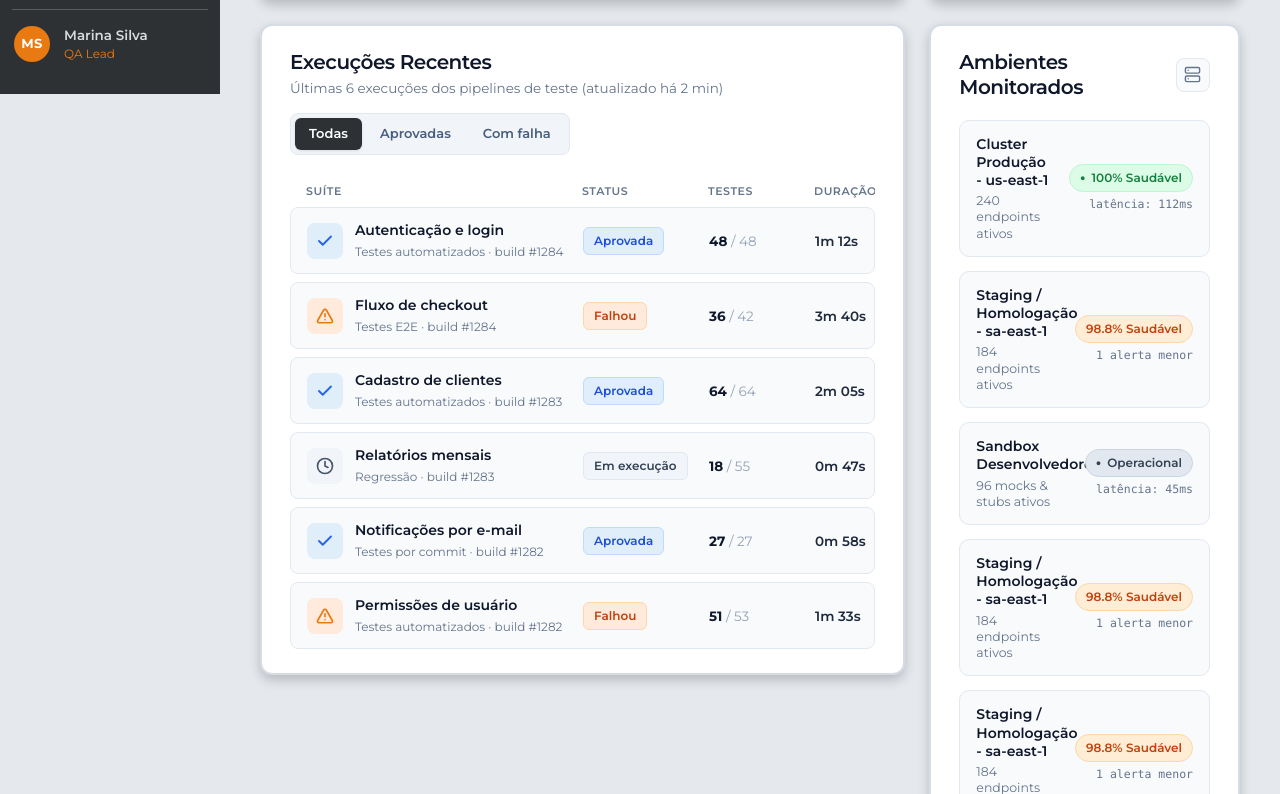
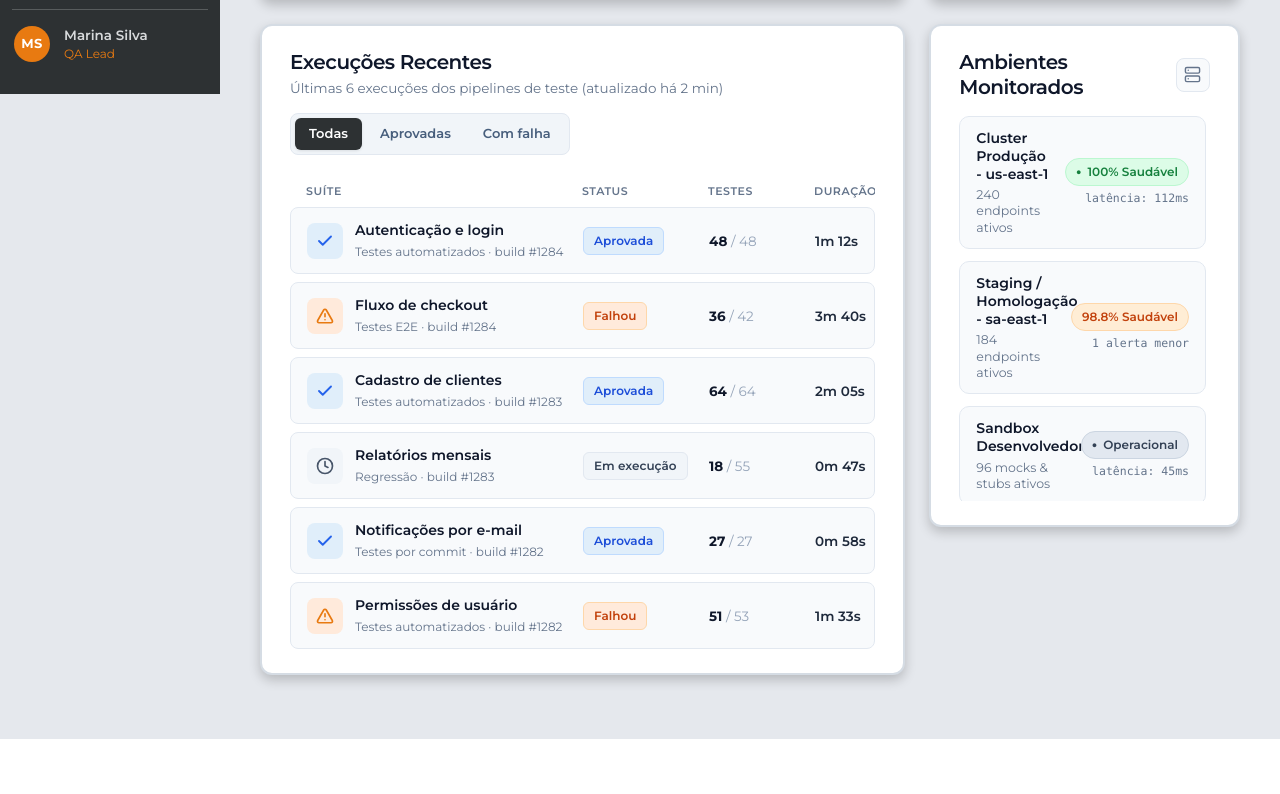
Before and after one commit to Qore-Analitycs/Qore-Analytics---Front-End, a Next.js app: page /dashboard in a window 1280 px wide. Shown: the part 706-1500 px from the top of the page. After the commit the page ends 1445 px from the top, so only its background shows below. Built offline with nearby package versions, Linux system fonts and the light colour scheme.

Commit message:
:recycle: refactor Refatorando componente AmbientesMonitorados

```diff
--- a/src/components/AmbientesMonitorados/AmbientesMonitorados.module.css
+++ b/src/components/AmbientesMonitorados/AmbientesMonitorados.module.css
@@ -7,7 +7,8 @@
     box-shadow: var(--sombra);
     display: flex;
     flex-direction: column;
-    gap: 20px;
+    gap: 16px;
+    box-sizing: border-box;
 }
 
 .cabecalho {
@@ -45,10 +46,12 @@
     display: flex;
     flex-direction: column;
     padding: 0;
+    min-height: 0;
 }
 
 /* ==========================================
    LISTA DE SUB-CARDS DE AMBIENTES
+   (max-height + scrollbar sutil)
    ========================================== */
 .listaAmbientes {
     list-style: none;
@@ -56,7 +59,30 @@
     padding: 0;
     display: flex;
     flex-direction: column;
-    gap: 14px;
+    gap: 12px;
+    max-height: 385px;
+    overflow-y: auto;
+    padding-right: 4px;
+    scrollbar-width: thin;
+    scrollbar-color: #CBD5E1 transparent;
+}
+
+/* Barra de rolagem sutil e moderna */
+.listaAmbientes::-webkit-scrollbar {
+    width: 5px;
+}
+
+.listaAmbientes::-webkit-scrollbar-track {
+    background: transparent;
+}
+
+.listaAmbientes::-webkit-scrollbar-thumb {
+    background-color: #CBD5E1;
+    border-radius: 999px;
+}
+
+.listaAmbientes::-webkit-scrollbar-thumb:hover {
+    background-color: #94A3B8;
 }
 
 .subCardAmbiente {
@@ -64,7 +90,7 @@
     align-items: center;
     justify-content: space-between;
     gap: 16px;
-    padding: 14px 16px;
+    padding: 12px 16px;
     background-color: #F8FAFC;
     border: 1px solid #E2E8F0;
     border-radius: 10px;
@@ -129,21 +155,21 @@
     line-height: 1;
 }
 
-/* 1. Verde / Azul claro (Produção) */
+/* 1. Verde / Produção */
 .badgeSaudavel {
     background-color: #DCFCE7;
     color: #15803D;
     border: 1px solid #BBF7D0;
 }
 
-/* 2. Laranja suave (Staging) */
+/* 2. Laranja suave / Staging */
 .badgeAlerta {
     background-color: #FFEDD5;
     color: #C2410C;
     border: 1px solid #FED7AA;
 }
 
-/* 3. Cinza neutro (Sandbox) */
+/* 3. Cinza neutro / Sandbox */
 .badgeOperacional {
     background-color: #E2E8F0;
     color: #334155;
--- a/src/components/AmbientesMonitorados/AmbientesMonitorados.tsx
+++ b/src/components/AmbientesMonitorados/AmbientesMonitorados.tsx
@@ -22,6 +22,7 @@ export type AmbienteMonitorado = {
 
 export type AmbientesMonitoradosProps = {
     ambientes?: AmbienteMonitorado[];
+    limite?: number;
 };
 
 const AMBIENTES_PADRAO: AmbienteMonitorado[] = [
@@ -53,31 +54,22 @@ const AMBIENTES_PADRAO: AmbienteMonitorado[] = [
         variante: "operacional",
     },
     {
-        id: "staging-sa-east-1",
-        titulo: "Staging / Homologação - sa-east-1",
-        subtitulo: "184 endpoints ativos",
-        statusTexto: "98.8% Saudável",
-        exibirPonto: false,
-        detalheSecundario: "1 alerta menor",
-        variante: "alerta",
+        id: "gateway-us-east-2",
+        titulo: "Gateway Pagamentos - us-east-2",
+        subtitulo: "62 endpoints ativos",
+        statusTexto: "100% Saudável",
+        exibirPonto: true,
+        detalheSecundario: "latência: 88ms",
+        variante: "saudavel",
     },
     {
-        id: "staging-sa-east-1",
-        titulo: "Staging / Homologação - sa-east-1",
-        subtitulo: "184 endpoints ativos",
-        statusTexto: "98.8% Saudável",
-        exibirPonto: false,
-        detalheSecundario: "1 alerta menor",
-        variante: "alerta",
-    },
-    {
-        id: "staging-sa-east-1",
-        titulo: "Staging / Homologação - sa-east-1",
-        subtitulo: "184 endpoints ativos",
-        statusTexto: "98.8% Saudável",
-        exibirPonto: false,
-        detalheSecundario: "1 alerta menor",
-        variante: "alerta",
+        id: "auth-sa-east-1",
+        titulo: "Cluster Autenticação & SSO",
+        subtitulo: "48 endpoints ativos",
+        statusTexto: "Operacional",
+        exibirPonto: true,
+        detalheSecundario: "latência: 54ms",
+        variante: "operacional",
     },
 ];
 
@@ -89,7 +81,10 @@ const MAPA_CLASSES_BADGE: Record<VarianteStatusAmbiente, string> = {
 
 export default function AmbientesMonitorados({
     ambientes = AMBIENTES_PADRAO,
+    limite = 5,
 }: AmbientesMonitoradosProps) {
+    const listaExibida = limite ? ambientes.slice(0, limite) : ambientes;
+
     return (
         <Card className={styles.cardContainer}>
             <CardHeader className={styles.cabecalho}>
@@ -107,7 +102,7 @@ export default function AmbientesMonitorados({
 
             <CardContent className={styles.conteudo}>
                 <ul className={styles.listaAmbientes}>
-                    {ambientes.map((ambiente) => {
+                    {listaExibida.map((ambiente) => {
                         const classeBadge =
                             MAPA_CLASSES_BADGE[ambiente.variante] ||
                             styles.badgeOperacional;
```
